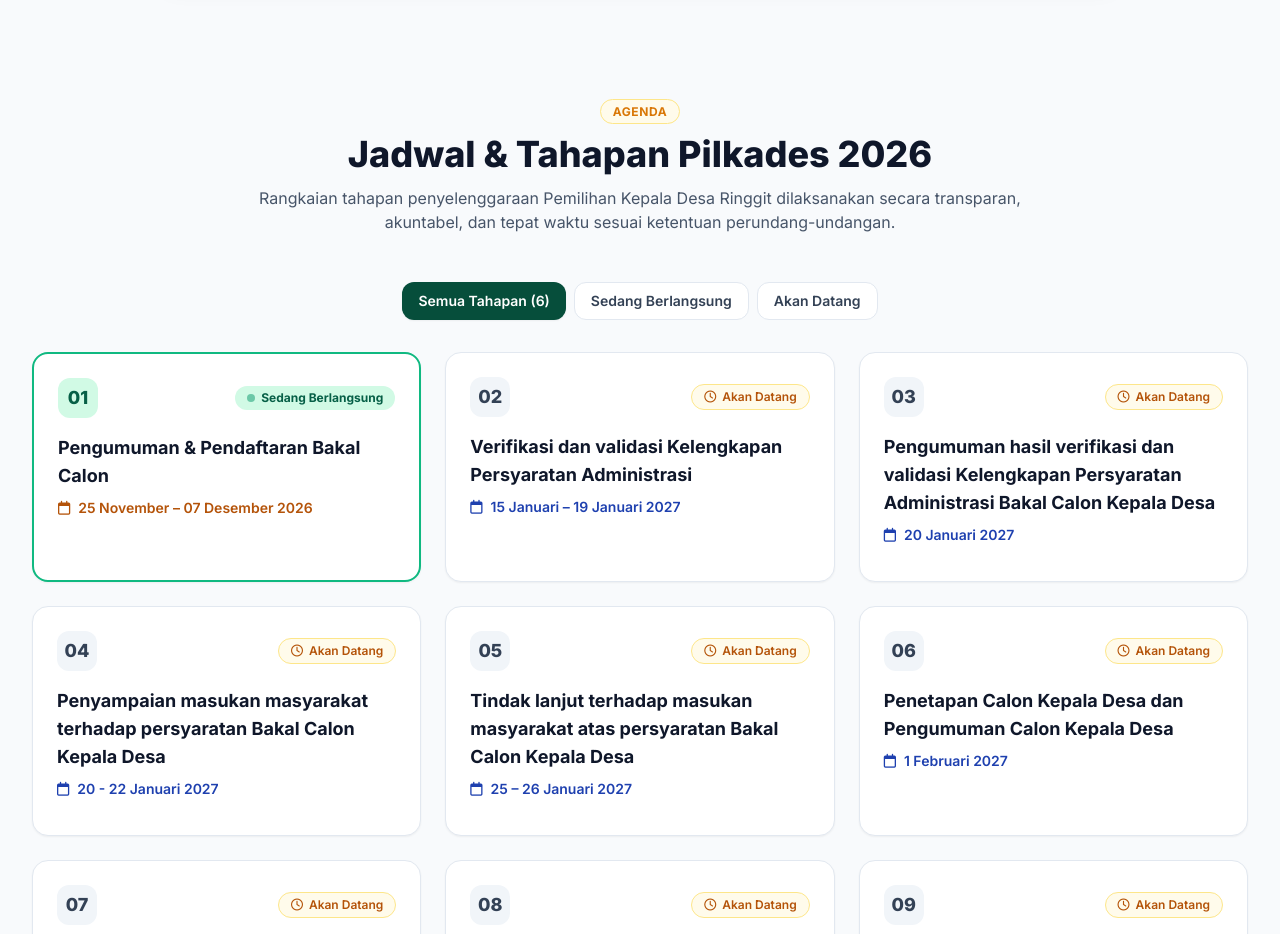
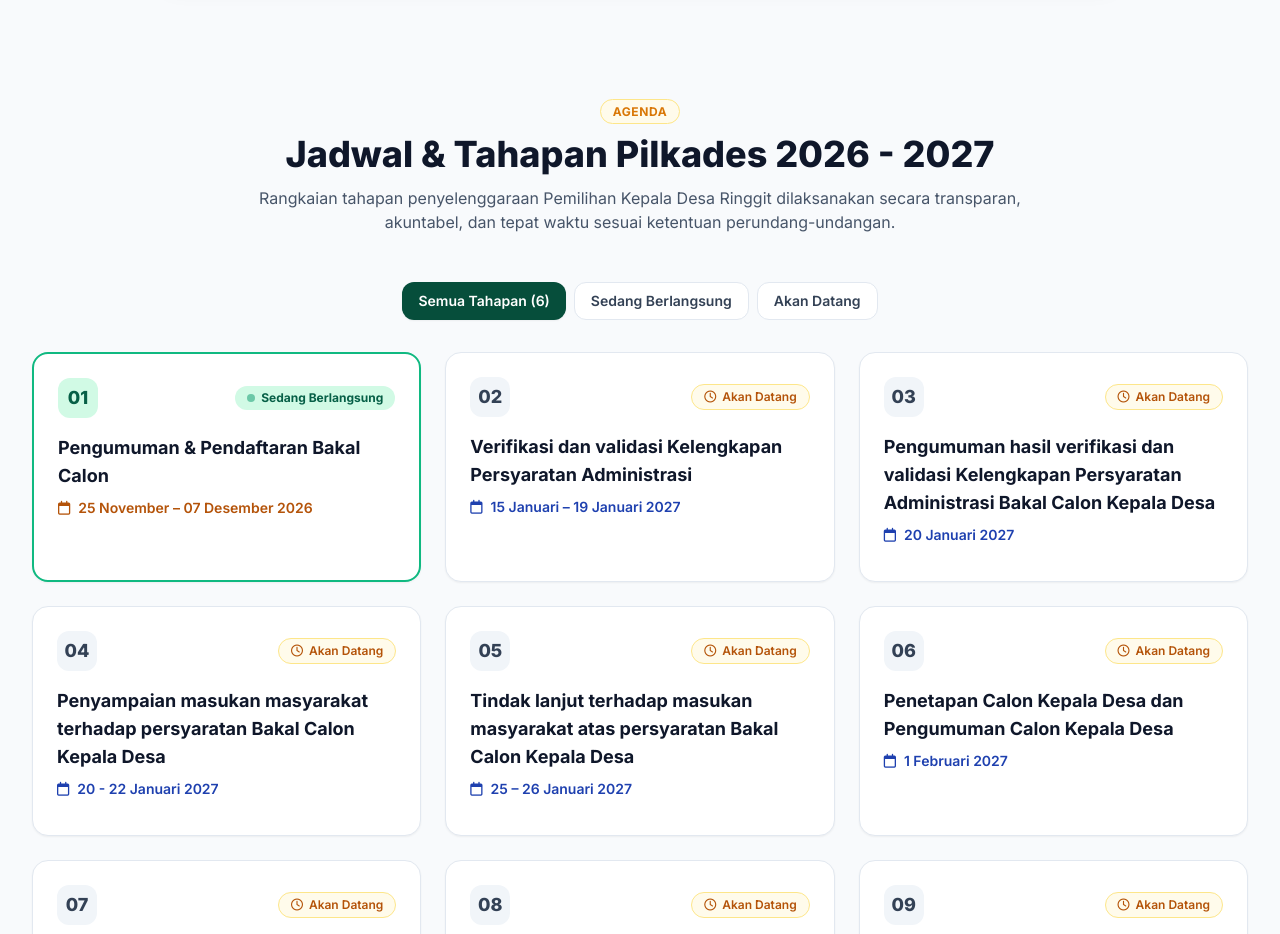
Before and after one commit to Nurfahimww/ringgitmemilih, a plain HTML site: page index.html in a window 1280 px wide. Shown: the part 960-1894 px from the top of the page. Drawn offline with nearby package versions, Linux system fonts and the light colour scheme.

Commit message:
mbenerin tahun pilkades di bagian agenda

```diff
--- a/index.html
+++ b/index.html
@@ -192,7 +192,7 @@
     <section id="jadwal" class="py-12 sm:py-16 max-w-7xl mx-auto px-4 sm:px-6 lg:px-8">
         <div class="text-center max-w-3xl mx-auto mb-12">
             <span class="text-xs font-bold tracking-wider uppercase text-amber-600 bg-amber-50 px-3 py-1 rounded-full border border-amber-200">Agenda</span>
-            <h2 class="text-2xl sm:text-3xl lg:text-4xl font-extrabold text-slate-900 mt-3">Jadwal & Tahapan Pilkades 2026</h2>
+            <h2 class="text-2xl sm:text-3xl lg:text-4xl font-extrabold text-slate-900 mt-3">Jadwal & Tahapan Pilkades 2026 - 2027</h2>
             <p class="text-slate-600 mt-3 text-sm sm:text-base">
                 Rangkaian tahapan penyelenggaraan Pemilihan Kepala Desa Ringgit dilaksanakan secara transparan, akuntabel, dan tepat waktu sesuai ketentuan perundang-undangan.
             </p>
```
